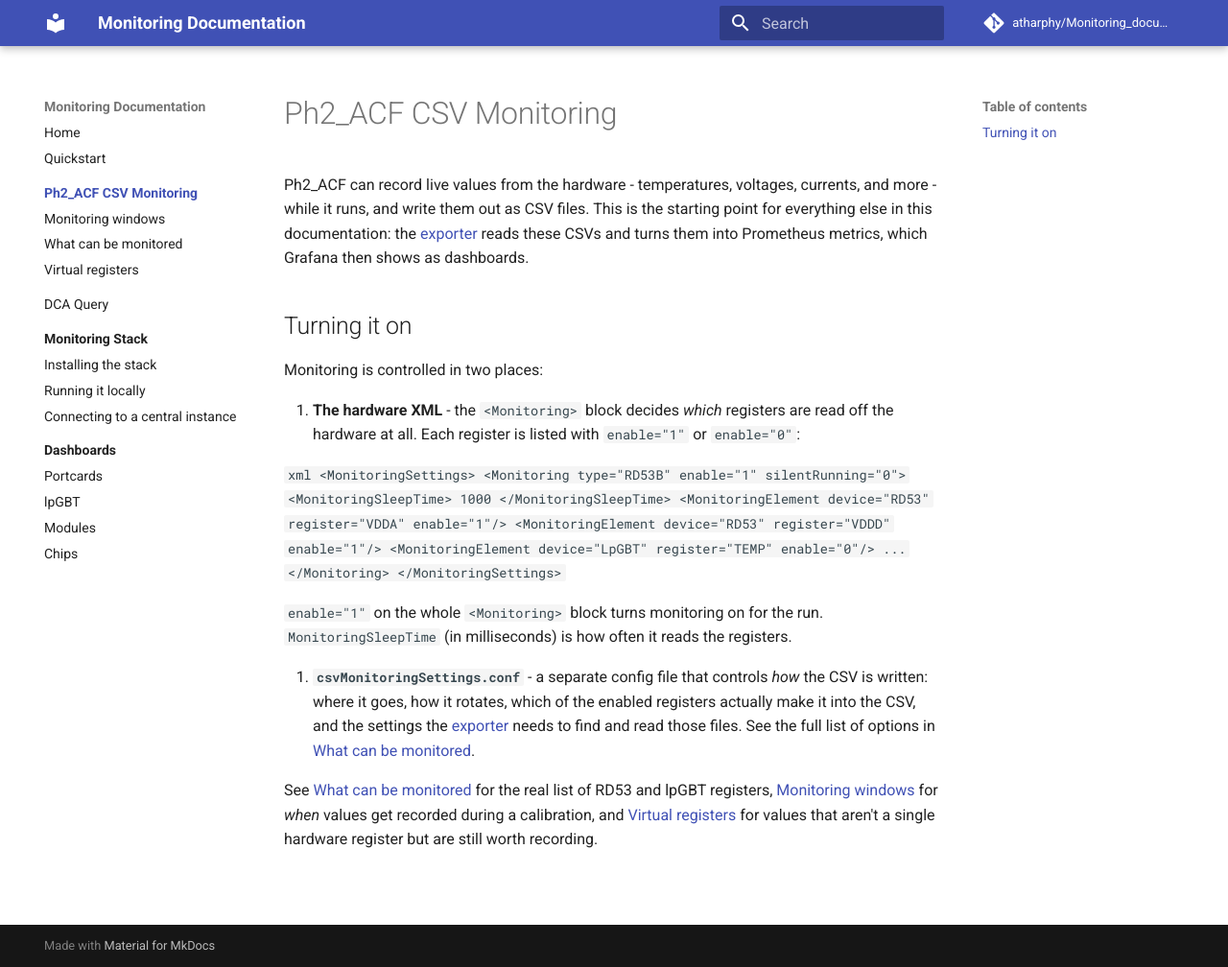
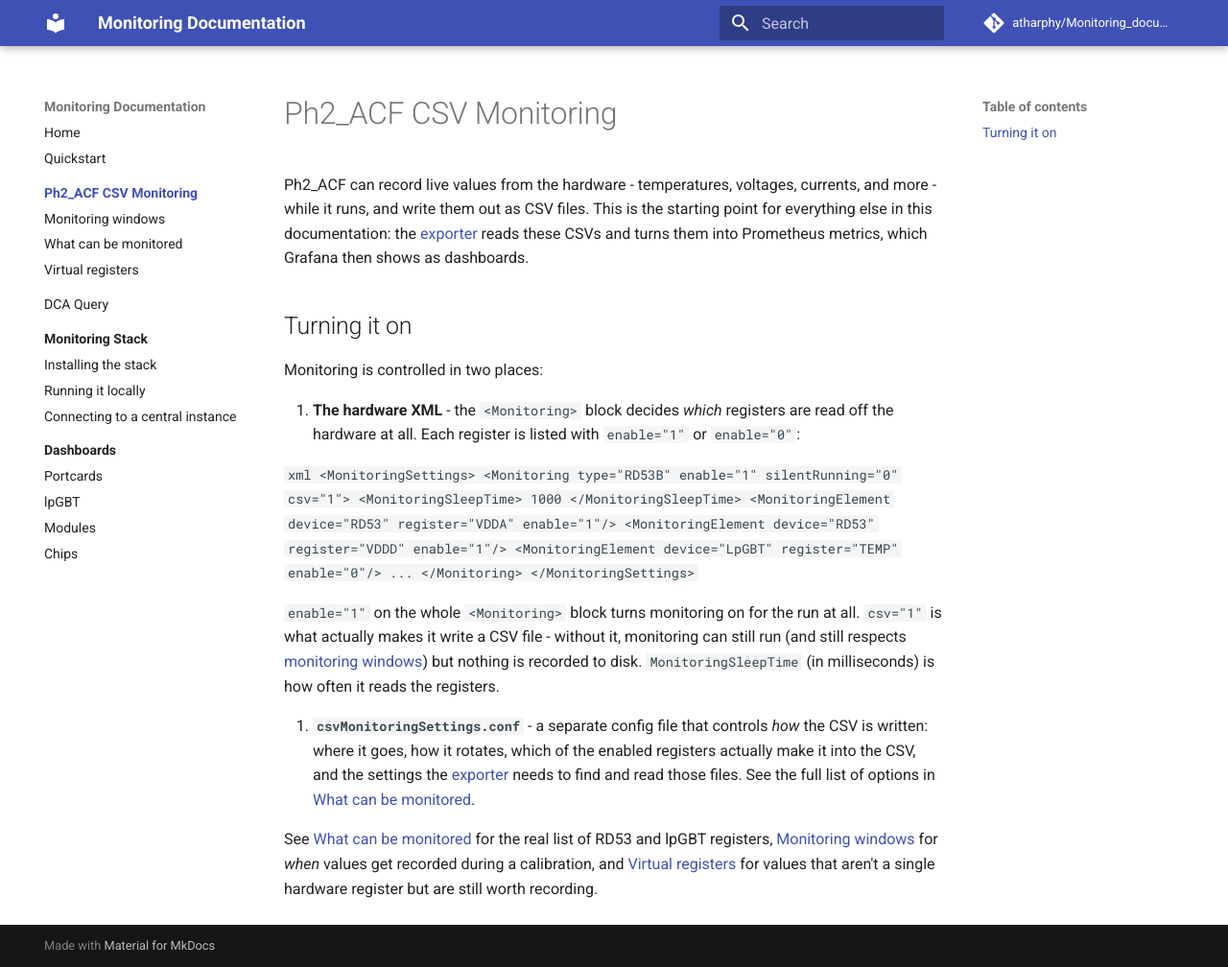
Before and after one commit to atharphy/Monitoring_documentation, an MkDocs documentation site: the page built from docs/ph2acf-monitoring/index.md, in a window 1280 px wide and 1008 px high. Shown: the whole window at 96% size. Built offline with MkDocs 1.6.1 and Material for MkDocs 9.7.7, drawn with Linux system fonts in a browser that asks for light colours; comment, search, counter and statistics services are not loaded.

Commit message:
Document csv attribute required to actually write monitoring CSV

````diff
--- a/docs/ph2acf-monitoring/index.md
+++ b/docs/ph2acf-monitoring/index.md
@@ -16,7 +16,7 @@ Monitoring is controlled in two places:
 
    ```xml
    <MonitoringSettings>
-     <Monitoring type="RD53B" enable="1" silentRunning="0">
+     <Monitoring type="RD53B" enable="1" silentRunning="0" csv="1">
        <MonitoringSleepTime> 1000 </MonitoringSleepTime>
        <MonitoringElement device="RD53"  register="VDDA" enable="1"/>
        <MonitoringElement device="RD53"  register="VDDD" enable="1"/>
@@ -27,7 +27,10 @@ Monitoring is controlled in two places:
    ```
 
    `enable="1"` on the whole `<Monitoring>` block turns monitoring on for the
-   run. `MonitoringSleepTime` (in milliseconds) is how often it reads the
+   run at all. `csv="1"` is what actually makes it write a CSV file - without
+   it, monitoring can still run (and still respects
+   [monitoring windows](monitoring-windows.md)) but nothing is recorded to
+   disk. `MonitoringSleepTime` (in milliseconds) is how often it reads the
    registers.
 
 2. **`csvMonitoringSettings.conf`** - a separate config file that controls
````
Also changed, not shown: docs/quickstart.md (+5 -1 lines).
